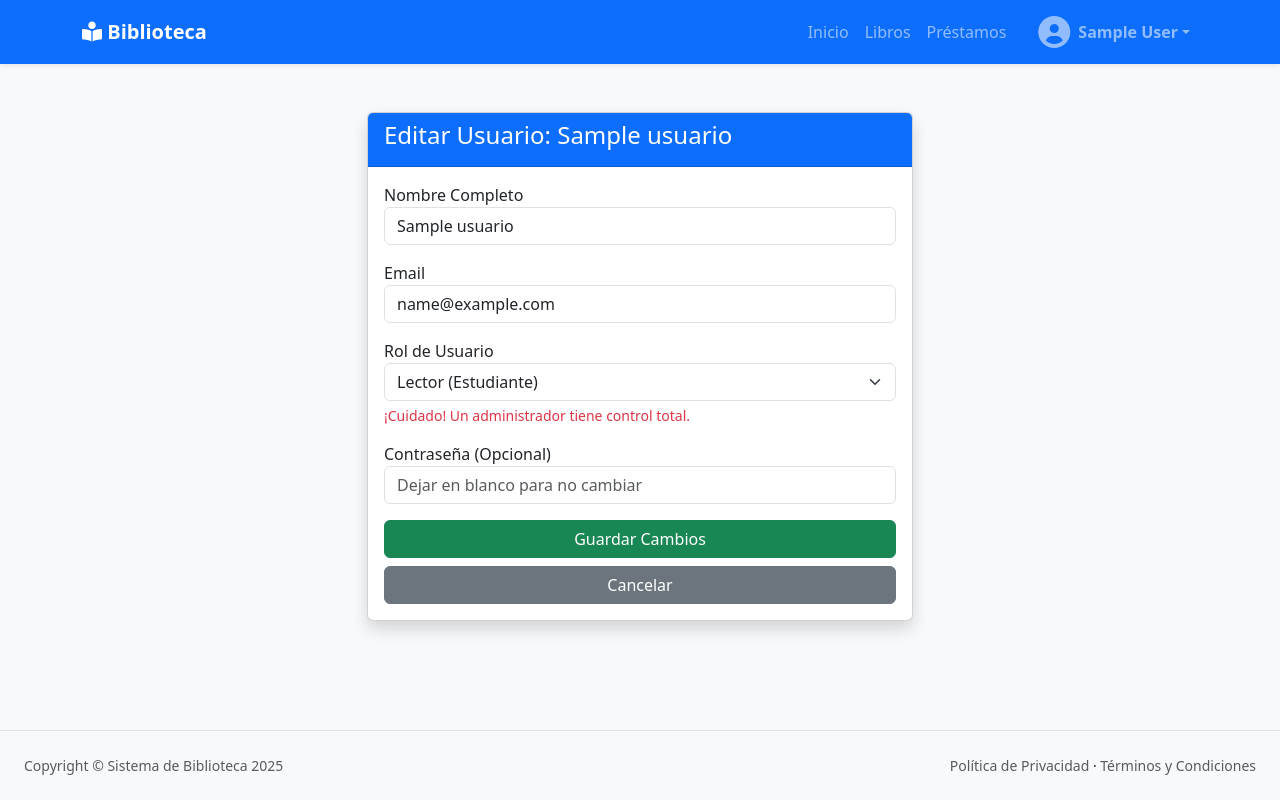
After one commit to naiferrosado/biblioteca, a PHP site: page /views/usuarios/editar.php?id=1 in a window 1280 px wide. The commit adds this page. Run offline with PHP 8.4, Linux system fonts and the light colour scheme; the visitor is signed in with stand-in values (Sample User, id 1); tables that the repository leaves empty or names only in its code hold one stand-in row (values such as "Sample post").

Commit message:
Agregar gestion de usuarios, perfil con foto y mejoras en navbar

```diff
--- a/includes/header.php
+++ b/includes/header.php
@@ -1,7 +1,31 @@
 <?php
-// Si la sesión no está iniciada, la iniciamos.
+// Archivo: includes/header.php
+
+// 1. Iniciar sesión si no está iniciada
 if (session_status() === PHP_SESSION_NONE) {
     session_start();
+}
+
+// 2. Configuración de Ruta Maestra
+// Asegúrate que este nombre coincida con tu carpeta en htdocs
+$base_url = "/biblioteca-proyecto";
+
+// 3. Lógica para obtener la Foto de Perfil (Miniatura del Navbar)
+$foto_nav = null;
+if (isset($_SESSION['user_id'])) {
+    // Usamos __DIR__ para que la ruta sea relativa a ESTE archivo (header.php)
+    // Esto evita errores si incluyes el header desde carpetas profundas
+    require_once __DIR__ . '/../config/db.php';
+
+    try {
+        $stmt_nav = $pdo->prepare("SELECT foto_perfil FROM usuarios WHERE id = ?");
+        $stmt_nav->execute([$_SESSION['user_id']]);
+        $user_nav = $stmt_nav->fetch();
+        $foto_nav = $user_nav['foto_perfil'] ?? null;
+    } catch (Exception $e) {
+        // Si falla la consulta de la foto, no rompemos la página, solo no mostramos foto
+        $foto_nav = null;
+    }
 }
 ?>
 <!DOCTYPE html>
@@ -13,42 +37,70 @@ if (session_status() === PHP_SESSION_NONE) {
     <link href="https://cdn.jsdelivr.net/npm/bootstrap@5.3.0/dist/css/bootstrap.min.css" rel="stylesheet">
     <link rel="stylesheet" href="https://cdnjs.cloudflare.com/ajax/libs/font-awesome/6.0.0/css/all.min.css">
     <style>
-        body { background-color: #f8f9fa; }
+        body {
+            background-color: #f8f9fa;
+            min-height: 100vh;
+            display: flex;
+            flex-direction: column;
+        }
         .navbar-brand { font-weight: bold; }
+        /* Ajuste para que el footer siempre quede abajo si se usa flex en body */
+        .container { flex: 1; }
     </style>
 </head>
 <body>
 
-<nav class="navbar navbar-expand-lg navbar-dark bg-primary mb-4">
+<nav class="navbar navbar-expand-lg navbar-dark bg-primary mb-4 shadow-sm">
   <div class="container">
-    <a class="navbar-brand" href="/index.php"><i class="fas fa-book-reader"></i> Biblioteca</a>
+    <a class="navbar-brand" href="<?= $base_url ?>/index.php">
+        <i class="fas fa-book-reader"></i> Biblioteca
+    </a>
+
     <button class="navbar-toggler" type="button" data-bs-toggle="collapse" data-bs-target="#navbarNav">
       <span class="navbar-toggler-icon"></span>
     </button>
 
     <div class="collapse navbar-collapse" id="navbarNav">
-      <ul class="navbar-nav ms-auto">
+      <ul class="navbar-nav ms-auto align-items-center">
         <?php if(isset($_SESSION['user_id'])): ?>
-            <li class="nav-item"><a class="nav-link" href="/views/dashboard.php">Inicio</a></li>
-            <li class="nav-item"><a class="nav-link" href="/views/libros/index.php">Libros</a></li>
-            <li class="nav-item"><a class="nav-link" href="/views/prestamos/index.php">Préstamos</a></li>
-            <li class="nav-item dropdown">
-                <a class="nav-link dropdown-toggle" href="#" role="button" data-bs-toggle="dropdown">
-                    <?= htmlspecialchars($_SESSION['user_nombre']); ?>
+            <li class="nav-item"><a class="nav-link" href="<?= $base_url ?>/views/dashboard.php">Inicio</a></li>
+            <li class="nav-item"><a class="nav-link" href="<?= $base_url ?>/views/libros/index.php">Libros</a></li>
+            <li class="nav-item"><a class="nav-link" href="<?= $base_url ?>/views/prestamos/index.php">Préstamos</a></li>
+
+            <li class="nav-item dropdown ms-lg-3">
+                <a class="nav-link dropdown-toggle d-flex align-items-center" href="#" role="button" data-bs-toggle="dropdown" aria-expanded="false">
+
+                    <?php if(!empty($foto_nav) && file_exists($_SERVER['DOCUMENT_ROOT'] . $base_url . "/" . $foto_nav)): ?>
+                        <img src="<?= $base_url ?>/<?= $foto_nav ?>" alt="User" class="rounded-circle border border-white" style="width: 35px; height: 35px; object-fit: cover; margin-right: 8px;">
+                    <?php else: ?>
+                        <i class="fas fa-user-circle fa-2x me-2"></i>
+                    <?php endif; ?>
+
+                    <span class="fw-bold"><?= htmlspecialchars($_SESSION['user_nombre']); ?></span>
                 </a>
-                <ul class="dropdown-menu">
-                    <li><a class="dropdown-item" href="/logout.php">Cerrar Sesión</a></li>
+
+                <ul class="dropdown-menu dropdown-menu-end shadow">
+                    <li>
+                        <a class="dropdown-item" href="<?= $base_url ?>/views/perfil.php">
+                            <i class="fas fa-user-cog me-2 text-primary"></i> Mi Perfil
+                        </a>
+                    </li>
+                    <li><hr class="dropdown-divider"></li>
+                    <li>
+                        <a class="dropdown-item text-danger" href="<?= $base_url ?>/logout.php">
+                            <i class="fas fa-sign-out-alt me-2"></i> Cerrar Sesión
+                        </a>
+                    </li>
                 </ul>
             </li>
+
         <?php else: ?>
-            <li class="nav-item"><a class="nav-link" href="/views/login.php">Iniciar Sesión</a></li>
+            <li class="nav-item"><a class="nav-link" href="<?= $base_url ?>/views/login.php"><i class="fas fa-sign-in-alt"></i> Iniciar Sesión</a></li>
+            <li class="nav-item"><a class="nav-link" href="<?= $base_url ?>/views/registro.php"><i class="fas fa-user-plus"></i> Registrarse</a></li>
         <?php endif; ?>
       </ul>
     </div>
   </div>
 </nav>
 
-
-<script src="https://cdn.jsdelivr.net/npm/bootstrap@5.3.0/dist/js/bootstrap.bundle.min.js"></script>
-</body>
-</html>
+<div class="container pb-5">
--- a/views/dashboard.php
+++ b/views/dashboard.php
@@ -19,7 +19,7 @@ if (!isset($_SESSION['user_id'])) {
             <div class="card bg-primary text-white mb-4">
                 <div class="card-body">Mis Préstamos</div>
                 <div class="card-footer d-flex align-items-center justify-content-between">
-                    <a class="small text-white stretched-link" href="#">Ver Detalles</a>
+                    <a class="small text-white stretched-link" href="prestamos/index.php">Ver Detalles</a>
                     <div class="small text-white"><i class="fas fa-angle-right"></i></div>
                 </div>
             </div>
@@ -40,7 +40,7 @@ if (!isset($_SESSION['user_id'])) {
             <div class="card bg-success text-white mb-4">
                 <div class="card-body">Usuarios Registrados</div>
                 <div class="card-footer d-flex align-items-center justify-content-between">
-                    <a class="small text-white stretched-link" href="#">Ver Usuarios</a>
+                    <a class="small text-white stretched-link" href="usuarios/index.php">Ver Usuarios</a>
                     <div class="small text-white"><i class="fas fa-angle-right"></i></div>
                 </div>
             </div>
--- /dev/null
+++ b/views/usuarios/editar.php
@@ -0,0 +1,61 @@
+<?php
+require_once '../../config/db.php';
+require_once '../../includes/header.php';
+
+// Seguridad
+if ($_SESSION['user_rol'] !== 'admin') { header("Location: ../dashboard.php"); exit; }
+
+$id = (int)$_GET['id'];
+$stmt = $pdo->prepare("SELECT * FROM usuarios WHERE id = ?");
+$stmt->execute([$id]);
+$usuario = $stmt->fetch();
+
+if (!$usuario) { header("Location: index.php"); exit; }
+?>
+
+<div class="row justify-content-center mt-4">
+    <div class="col-md-6">
+        <div class="card shadow">
+            <div class="card-header bg-primary text-white">
+                <h4>Editar Usuario: <?= htmlspecialchars($usuario['nombre_completo']) ?></h4>
+            </div>
+            <div class="card-body">
+                <form action="../../controllers/usuarios.php" method="POST">
+                    <input type="hidden" name="accion" value="editar">
+                    <input type="hidden" name="id" value="<?= $usuario['id'] ?>">
+
+                    <div class="mb-3">
+                        <label>Nombre Completo</label>
+                        <input type="text" name="nombre" class="form-control" value="<?= htmlspecialchars($usuario['nombre_completo']) ?>" required>
+                    </div>
+
+                    <div class="mb-3">
+                        <label>Email</label>
+                        <input type="email" name="email" class="form-control" value="<?= htmlspecialchars($usuario['email']) ?>" required>
+                    </div>
+
+                    <div class="mb-3">
+                        <label>Rol de Usuario</label>
+                        <select name="rol" class="form-select">
+                            <option value="lector" <?= $usuario['rol'] == 'lector' ? 'selected' : '' ?>>Lector (Estudiante)</option>
+                            <option value="admin" <?= $usuario['rol'] == 'admin' ? 'selected' : '' ?>>Administrador</option>
+                        </select>
+                        <div class="form-text text-danger">¡Cuidado! Un administrador tiene control total.</div>
+                    </div>
+
+                    <div class="mb-3">
+                        <label>Contraseña (Opcional)</label>
+                        <input type="password" name="password" class="form-control" placeholder="Dejar en blanco para no cambiar">
+                    </div>
+
+                    <div class="d-grid gap-2">
+                        <button type="submit" class="btn btn-success">Guardar Cambios</button>
+                        <a href="index.php" class="btn btn-secondary">Cancelar</a>
+                    </div>
+                </form>
+            </div>
+        </div>
+    </div>
+</div>
+
+<?php require_once '../../includes/footer.php'; ?>
```
Also changed, not shown: controllers/perfil.php (added, +86 -0 lines), controllers/usuarios.php (added, +93 -0 lines), views/perfil.php (added, +82 -0 lines), views/usuarios/index.php (added, +153 -0 lines), assets/img/usuarios/user_3_1764602161.jpg (added).
